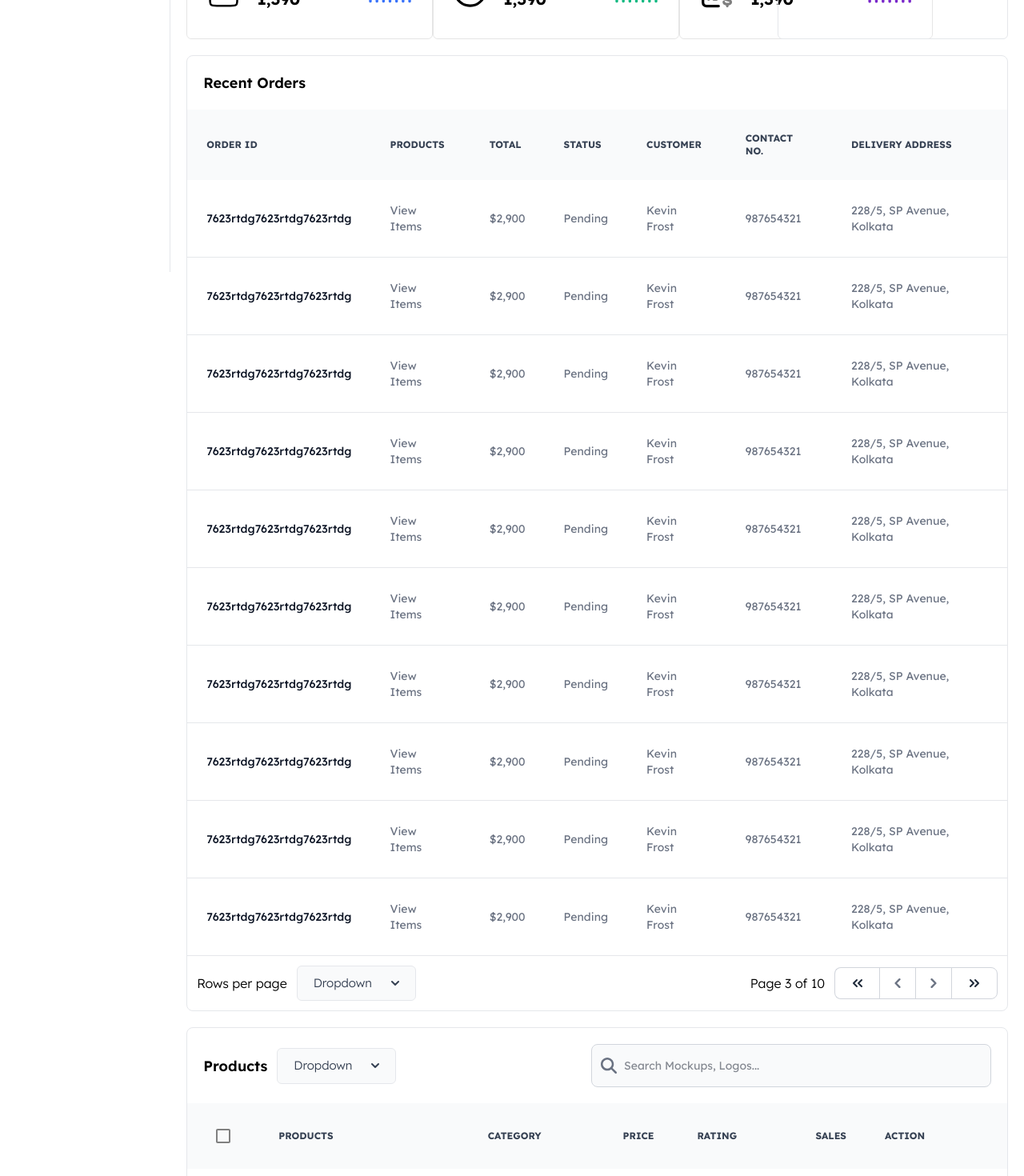
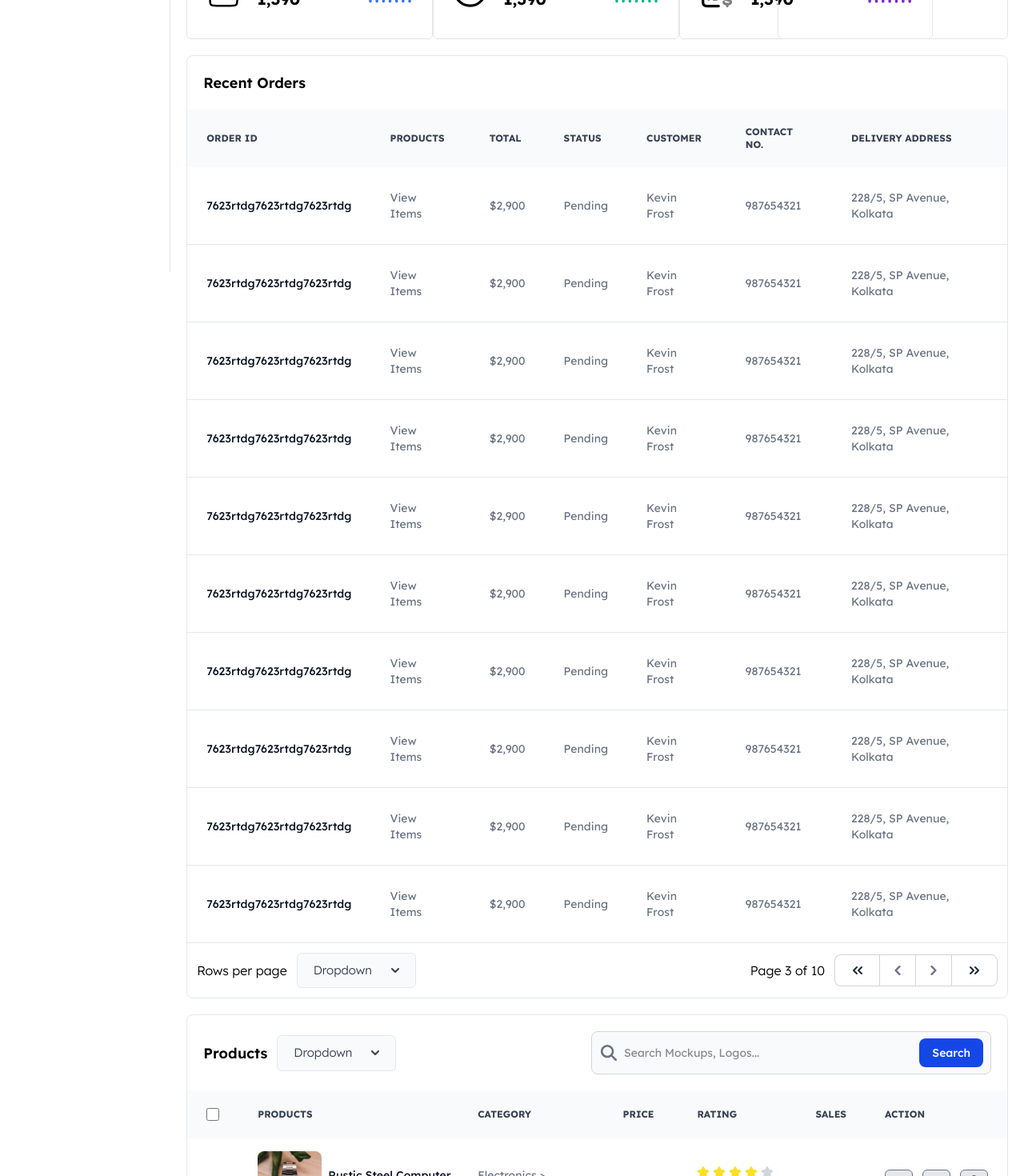
Before and after one commit to RijoyChowdhury/ecommerce-website-admin, a React (Vite) app: page / in a window 1280 px wide. Shown: the part 460-1930 px from the top of the page at 80% size. Built offline with nearby package versions, Linux system fonts and the light colour scheme.

Commit message:
feat(style): refactors code

```diff
--- a/src/components/ProductsTailwindTable/index.jsx
+++ b/src/components/ProductsTailwindTable/index.jsx
@@ -1,7 +1,6 @@
 import React from 'react'
 import ProductThumbnail from '../../assets/images/product-thumbnail.webp'
 import Rating from '../Rating'
-import { Checkbox } from '@mui/material'
 import EditDuotoneLine from '../../assets/icons/edit'
 import EyeDuotone from '../../assets/icons/eye'
 import TrashDuotoneLine from '../../assets/icons/trash'
@@ -10,14 +9,16 @@ const checkboxStyle = {
     color: 'gray',
 }
 
-const ProductsTailwingTable = ({isChild}) => {
+const ProductsTailwingTable = ({ isChild }) => {
     return (
         <div class={`relative overflow-x-auto ${isChild ? '' : 'rounded-lg'}`}>
             <table class="w-full text-sm text-left rtl:text-right text-gray-500 dark:text-gray-400">
                 <thead class="text-xs text-gray-700 uppercase bg-gray-50 dark:bg-gray-700 dark:text-gray-400">
                     <tr>
                         <th scope="col" class="px-6 py-5">
-                            <Checkbox sx={checkboxStyle} />
+                            <div className="flex items-center h-5">
+                                <input id="remember" type="checkbox" value="" className="w-4 h-4 border border-gray-300 rounded-sm bg-gray-50 focus:ring-blue-300 dark:bg-gray-700 dark:border-gray-600 dark:focus:ring-blue-600 dark:ring-offset-gray-800" required />
+                            </div>
                         </th>
                         <th scope="col" class="px-6 py-5">
                             Products
@@ -43,7 +44,9 @@ const ProductsTailwingTable = ({isChild}) => {
                     {new Array(10).fill(0).map((value, index) => (
                         <tr key={index} class="bg-white border-b dark:bg-gray-800 dark:border-gray-700 border-gray-200">
                             <td class="px-6 py-4">
-                                <Checkbox sx={checkboxStyle} />
+                                <div className="flex items-center h-5">
+                                    <input id="remember" type="checkbox" value="" className="w-4 h-4 border border-gray-300 rounded-sm bg-gray-50 focus:ring-blue-300 dark:bg-gray-700 dark:border-gray-600 dark:focus:ring-blue-600 dark:ring-offset-gray-800" required />
+                                </div>
                             </td>
                             <td scope="row" class="px-6 py-4 font-medium text-gray-900 whitespace-nowrap dark:text-white">
                                 <div className='flex gap-2'>
--- a/src/components/SearchBar/index.jsx
+++ b/src/components/SearchBar/index.jsx
@@ -4,16 +4,16 @@ import Magnifier from '../../assets/icons/magnifier'
 const SearchBar = () => {
     return (
         <div>
-            <form className="w-[500px]">
+            <div className="w-[500px]">
                 <label for="default-search" className="mb-2 text-sm font-medium text-gray-900 sr-only dark:text-white">Search</label>
                 <div className="relative">
                     <div className="absolute inset-y-0 start-0 flex items-center ps-3 pointer-events-none">
                         <span className='text-[20px] text-gray-500'><Magnifier /></span>
                     </div>
                     <input type="search" id="default-search" className="h-fit block w-full p-4 ps-10 text-sm text-gray-900 border border-gray-300 rounded-lg bg-gray-50 focus:ring-blue-500 focus:border-blue-500 dark:bg-gray-700 dark:border-gray-600 dark:placeholder-gray-400 dark:text-white dark:focus:ring-blue-500 dark:focus:border-blue-500" placeholder="Search Mockups, Logos..." required />
-                    <button type="submit" className="hidden text-white absolute end-2.5 bottom-[9px] bg-blue-700 hover:bg-blue-800 focus:outline-none focus:ring-blue-300 font-medium rounded-lg text-sm px-4 py-2 dark:bg-blue-600 dark:hover:bg-blue-700 dark:focus:ring-blue-800">Search</button>
+                    <button className="text-white absolute end-2.5 bottom-[9px] bg-blue-700 hover:bg-blue-800 focus:outline-none focus:ring-blue-300 font-medium rounded-lg text-sm px-4 py-2 dark:bg-blue-600 dark:hover:bg-blue-700 dark:focus:ring-blue-800">Search</button>
                 </div>
-            </form>
+            </div>
         </div>
     )
 }
--- a/src/components/TailwindTable/index.jsx
+++ b/src/components/TailwindTable/index.jsx
@@ -6,25 +6,25 @@ const TailwingTable = ({isChild}) => {
             <table class="w-full text-sm text-left rtl:text-right text-gray-500 dark:text-gray-400">
                 <thead class="text-xs text-gray-700 uppercase bg-gray-50 dark:bg-gray-700 dark:text-gray-400">
                     <tr>
-                        <th scope="col" class="px-6 py-7">
+                        <th scope="col" class="px-6 py-5">
                             Order Id
                         </th>
                         <th scope="col" class="px-6 py-5">
                             Products
                         </th>
-                        <th scope="col" class="px-6 py-7">
+                        <th scope="col" class="px-6 py-5">
                             Total
                         </th>
-                        <th scope="col" class="px-6 py-7">
+                        <th scope="col" class="px-6 py-5">
                             Status
                         </th>
-                        <th scope="col" class="px-6 py-7">
+                        <th scope="col" class="px-6 py-5">
                             Customer
                         </th>
-                        <th scope="col" class="px-6 py-7">
+                        <th scope="col" class="px-6 py-5">
                             Contact No.
                         </th>
-                        <th scope="col" class="px-6 py-7">
+                        <th scope="col" class="px-6 py-5">
                             Delivery Address
                         </th>
                     </tr>
```
Also changed, not shown: src/components/UsersTailwindTable/index.jsx (+0 -10 lines).
